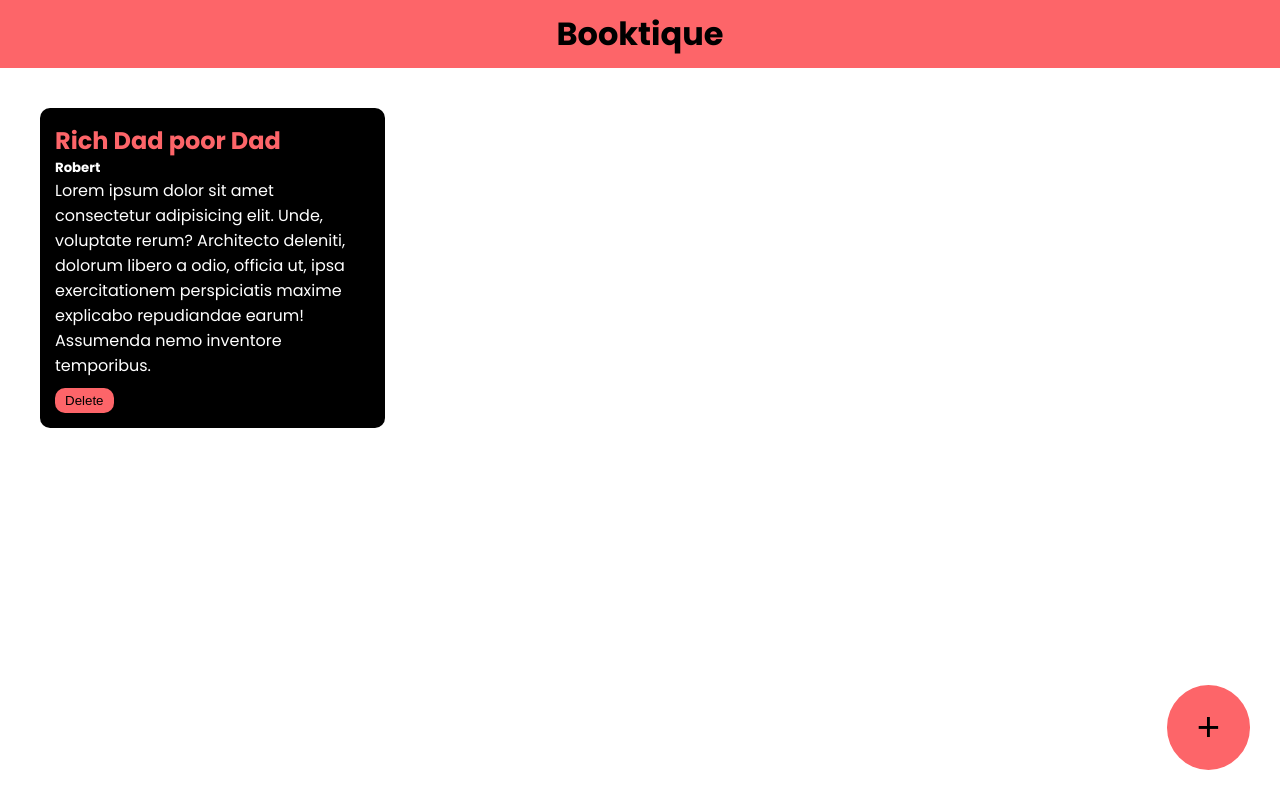
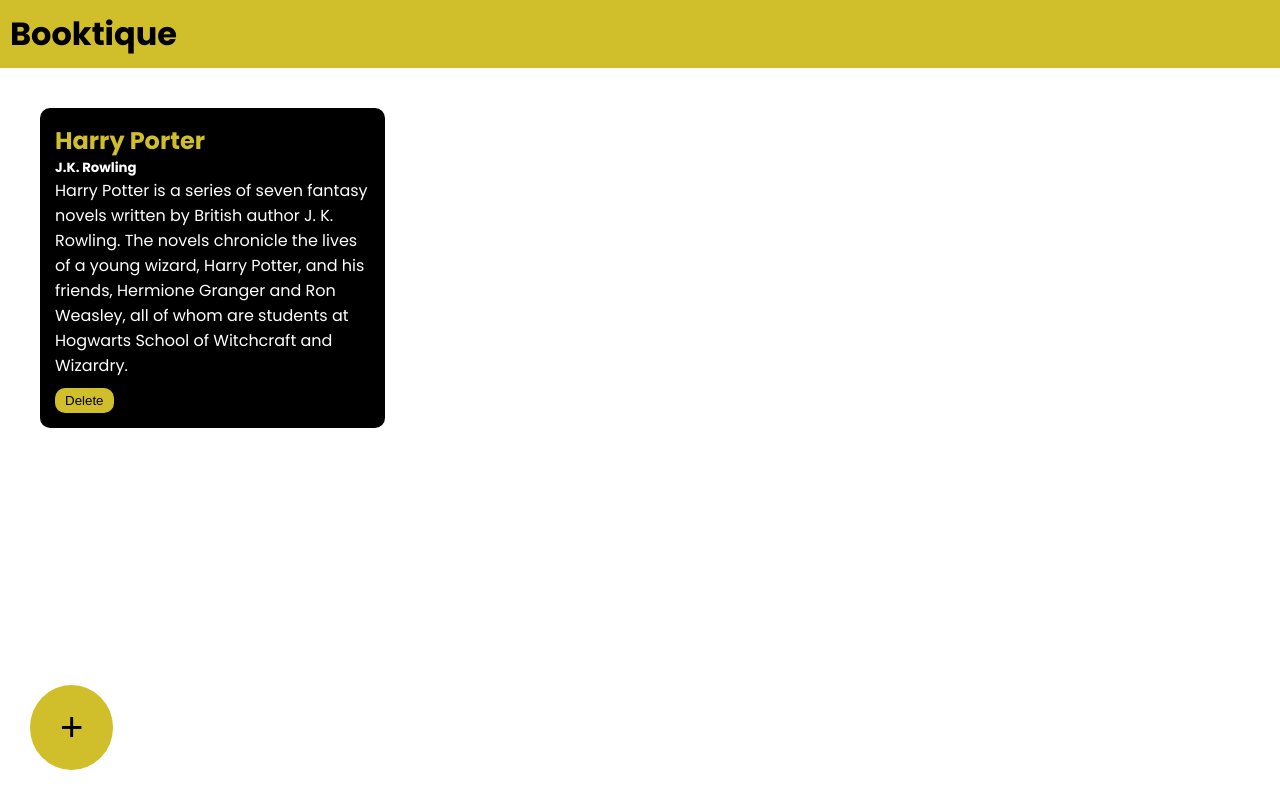
Before and after one commit to Jarshan/Booktique, a plain HTML site: page index.html in a window 1280 px wide. Drawn offline with Linux system fonts and the light colour scheme.

Commit message:
Added some styling

```diff
--- a/index.html
+++ b/index.html
@@ -16,9 +16,9 @@
 
     <div class="container">
         <div class="book-container">
-            <h2>Rich Dad poor Dad</h2>
-            <h5>Robert</h5>
-            <p>Lorem ipsum dolor sit amet consectetur adipisicing elit. Unde, voluptate rerum? Architecto deleniti, dolorum libero a odio, officia ut, ipsa exercitationem perspiciatis maxime explicabo repudiandae earum! Assumenda nemo inventore temporibus.</p>
+            <h2>Harry Porter</h2>
+            <h5>J.K. Rowling</h5>
+        <p> Harry Potter is a series of seven fantasy novels written by British author J. K. Rowling. The novels chronicle the lives of a young wizard, Harry Potter, and his friends, Hermione Granger and Ron Weasley, all of whom are students at Hogwarts School of Witchcraft and Wizardry.</p>
             <button onclick="deletebook(event)">Delete</button>
         </div>
 
--- a/style.css
+++ b/style.css
@@ -8,13 +8,14 @@ body{
 }
 
 .navbar{
-    background-color: #fd6569;
+    background-color: #d1be2b;
     padding: 10px;
-    text-align: center;
+    text-align: left;
 }
 
 .container{
     padding: 10px;
+
 }
 
 .book-container{
@@ -29,11 +30,11 @@ body{
 }
 
 .book-container h2{
-    color: #fd6569;
+    color: #d1be2b;
 }
 
 .book-container button{
-    background-color: #fd6569;
+    background-color: #d1be2b;
     color: black;
     border-radius: 10px;
     padding-top: 5px;
@@ -45,7 +46,7 @@ body{
 }
 
 .add-button{
-    background-color: #fd6569;
+    background-color: #d1be2b;
     color: black;
     border-radius: 100%;
     padding-top: 20px;
@@ -56,7 +57,7 @@ body{
     border: none;
     position: fixed;
     bottom: 30px;
-    right: 30px;
+    left: 30px;
 }
 
 .popup-overlay{
@@ -72,7 +73,7 @@ body{
 }
 
 .popup-box{
-    background-color: #fd6569;
+    background-color: #d1be2b;
     width: 40%;
     padding: 40px;
     border-radius: 10px;
```
